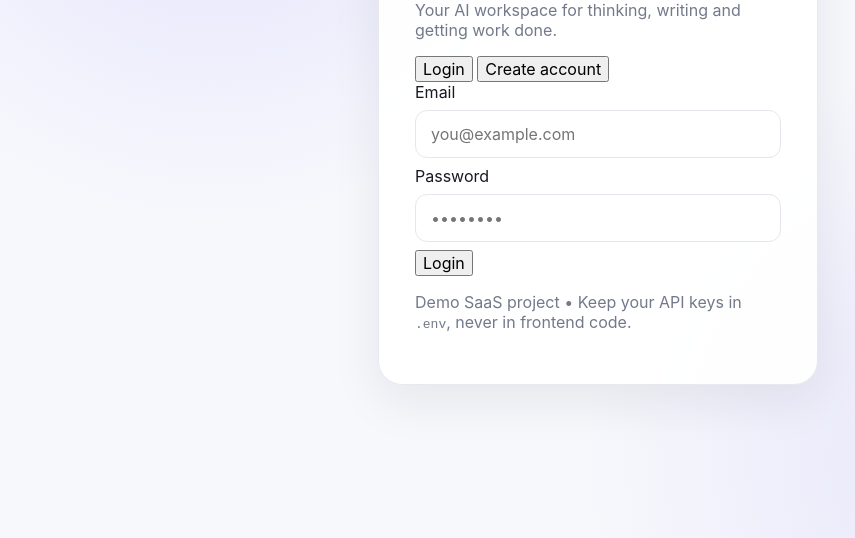
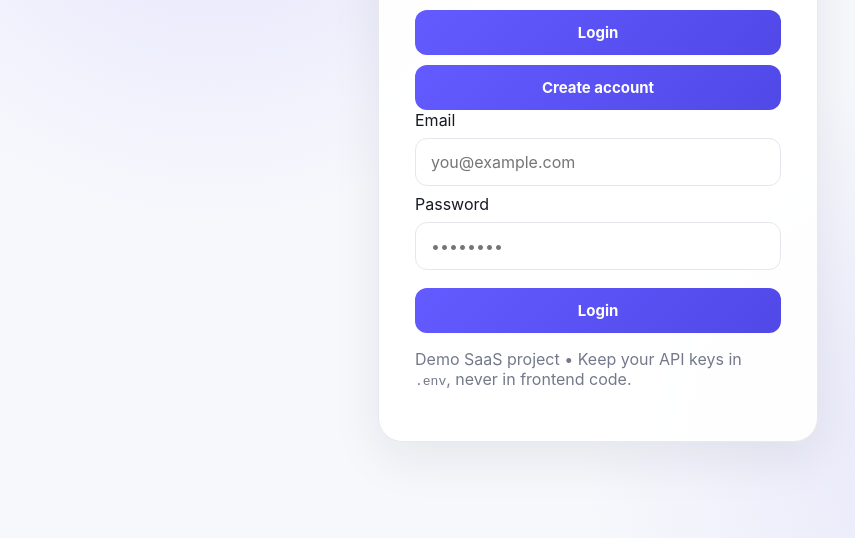
Before and after one commit to JONNALAGADDA-CHAITANYA/novaai-ai-saas, a website: page public/index.html in a window 1280 px wide. Shown: the part 262-800 px from the top of the page, without its empty margins (42-897 px from the left). Drawn offline with Linux system fonts and the light colour scheme.

Commit message:
Fix NovaAI login button styling

```diff
--- a/public/styles.css
+++ b/public/styles.css
@@ -93,7 +93,24 @@ button {
   border-color: var(--accent);
   box-shadow: 0 0 0 4px rgba(99, 91, 255, 0.10);
 }
+.auth-card button {
+  width: 100%;
+  padding: 13px 16px;
+  margin-top: 10px;
+  border: 0;
+  border-radius: 12px;
+  background: linear-gradient(135deg, var(--accent), var(--accent-2));
+  color: #fff;
+  font-weight: 700;
+  font-size: 15px;
+  cursor: pointer;
+  transition: transform 0.2s ease, box-shadow 0.2s ease;
+}
 
+.auth-card button:hover {
+  transform: translateY(-1px);
+  box-shadow: 0 8px 20px rgba(99, 91, 255, 0.25);
+}
 /* =========================
    APP SHELL
 ========================= */
```
